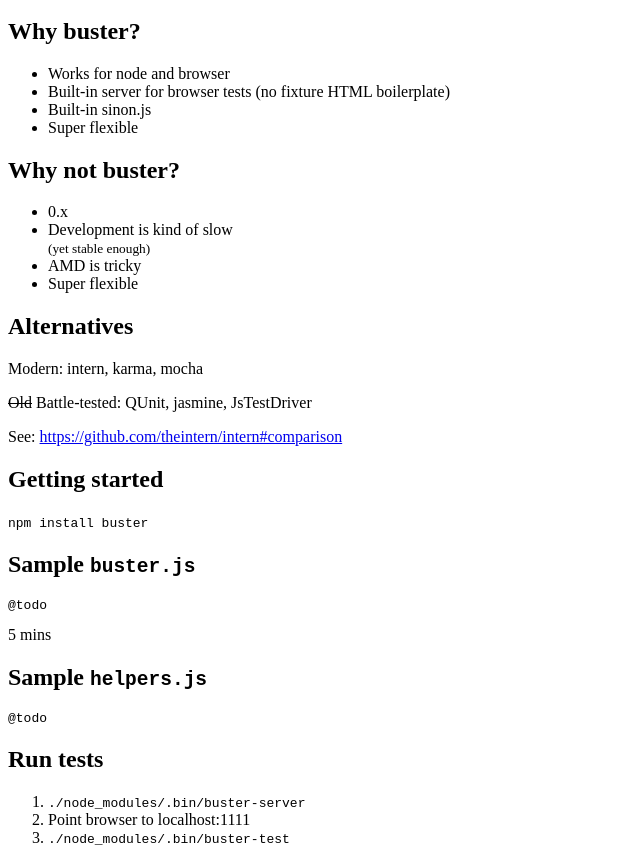
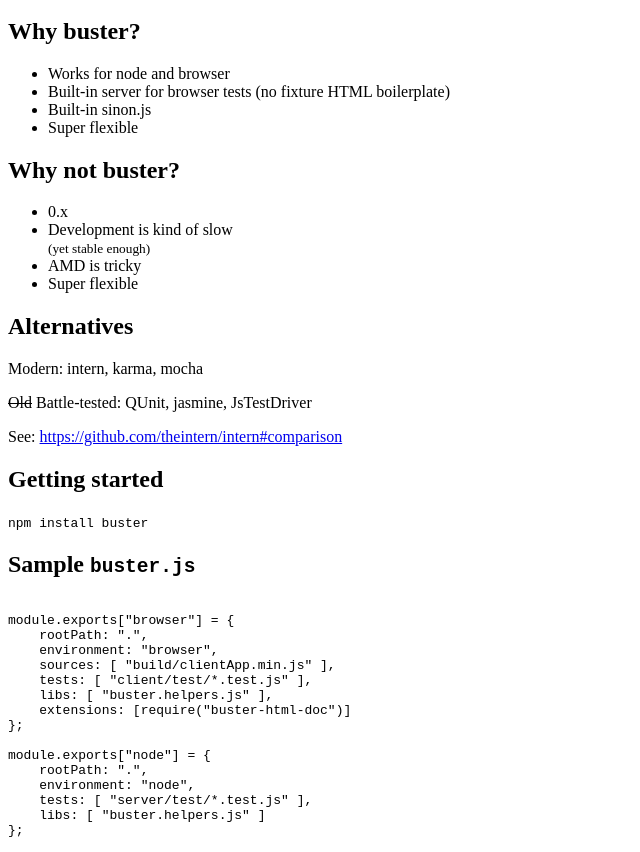
Before and after one commit to dymonaz/kaunasphp-20140212-tdd, a website with bundled scripts: page index.html in a window 1280 px wide. Shown: the part 87-939 px from the top of the page, without its empty margins (0-640 px from the left). Built offline with nearby package versions, Linux system fonts and the light colour scheme; files whose address does not match are found by name.

Commit message:
buster.js/buster.helpers.js into the slides

```diff
--- a/Gruntfile.js
+++ b/Gruntfile.js
@@ -2,14 +2,14 @@
 module.exports = function (grunt) {
 
 	var aliases = {
-		"myApp": "./client/index.js"
+		"clientApp": "./client/index.js"
 	};
 
 	grunt.initConfig({
 		browserify: {
 			dist: {
 				files: {
-					"build/resultViewer.js": ["client/resultViewer.js"]
+					"build/clientApp.js": ["client/clientApp.js"]
 				},
 				options: {
 					alias: Object.keys(aliases).map(function (k) {
@@ -21,7 +21,7 @@
 		uglify: {
 			dist: {
 				files: {
-					"build/resultViewer.min.js": ["build/resultViewer.js"]
+					"build/clientApp.min.js": ["build/clientApp.js"]
 				}
 			}
 		},
--- a/index.html
+++ b/index.html
@@ -29,6 +29,12 @@
 		<!--[if lt IE 9]>
 		<script src="lib/js/html5shiv.js"></script>
 		<![endif]-->
+
+		<style>
+			* {
+				tab-size: 4;
+			}
+		</style>
 	</head>
 
 	<body>
@@ -78,12 +84,36 @@
 					</section>
 					<section>
 						<h2>Sample <code>buster.js</code></h2>
-						<pre>@todo</pre>
+						<pre><code data-trim="true" class="javascript">
+module.exports["browser"] = {
+	rootPath: ".",
+	environment: "browser",
+	sources: [ "build/clientApp.min.js" ],
+	tests: [ "client/test/*.test.js" ],
+	libs: [ "buster.helpers.js" ],
+	extensions: [require("buster-html-doc")]
+};
+
+module.exports["node"] = {
+	rootPath: ".",
+	environment: "node",
+	tests: [ "server/test/*.test.js" ],
+	libs: [ "buster.helpers.js" ]
+};
+</code></pre>
 						<aside class="notes">5 mins</aside>
 					</section>
 					<section>
 						<h2>Sample <code>helpers.js</code></h2>
-						<pre>@todo</pre>
+						<pre><code data-trim="true" class="javascript">
+(function () {
+	// IIFE has global context as "this"
+	var buster = (this.buster || (this.buster = require('buster')));
+	this.assert = buster.assert;
+	this.refute = buster.refute;
+	this.expect = buster.expect;
+}());
+</code></pre>
 					</section>
 					<section>
 						<h2>Run tests</h2>
```
Also changed, not shown: buster.js (+8 -20 lines), client/test/resultViewer.test.js (+1 -1 lines).
